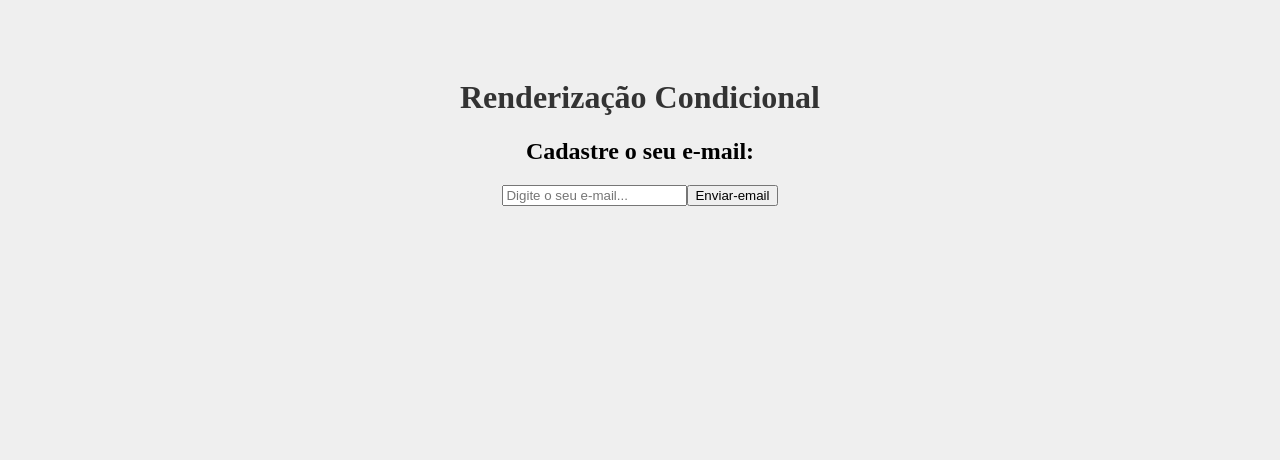
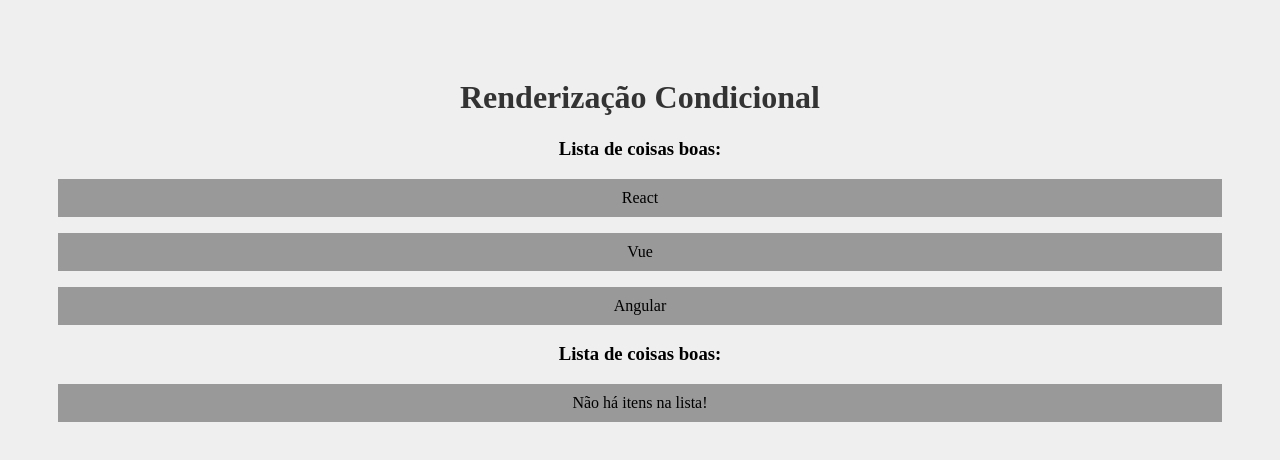
Before and after one commit to rafaelhhubner/js, a React (Create React App) app in the folder react/meu-projeto/: page / in a window 1280 px wide. Shown: the top 460 px of the page. Built offline with nearby package versions, Linux system fonts and the light colour scheme.

Commit message:
List Rendering

```diff
--- a/react/meu-projeto/src/App.js
+++ b/react/meu-projeto/src/App.js
@@ -1,14 +1,16 @@
 import './App.css';
-import Condicional from "./components/Condicional"
+import OutraLista from './components/OutraLista'
+
 
 
 function App() {
-  const nome = "Maria"
+  const meusItens = ['React', 'Vue', 'Angular']
 
   return (
       <div className="App">
         <h1>Renderização Condicional</h1>
-        <Condicional />
+        <OutraLista itens={meusItens} />
+        <OutraLista itens={[]} />
       </div>
   )
 }
--- /dev/null
+++ b/react/meu-projeto/src/components/OutraLista.js
@@ -0,0 +1,16 @@
+function OutraLista({ itens }) {
+
+    return (
+        <>
+            <h3>Lista de coisas boas:</h3>
+            {itens.length > 0 ? (
+                itens.map((item, index) => (
+                    <p key={index}>{item}</p>
+                ))) : (
+                    <p>Não há itens na lista!</p>
+                )}
+        </>
+    )
+}
+
+export default OutraLista
```
